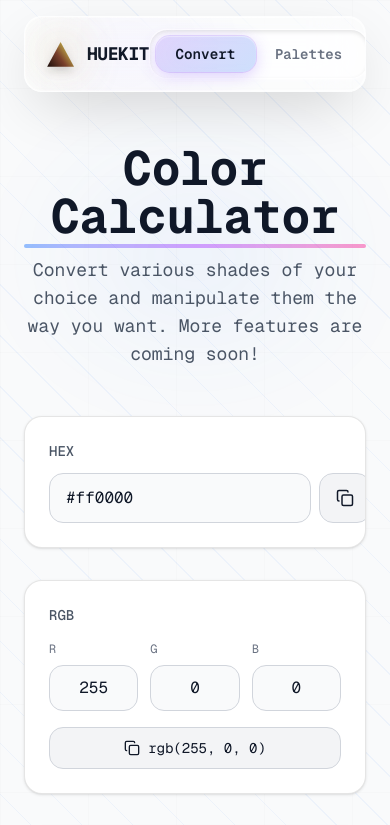
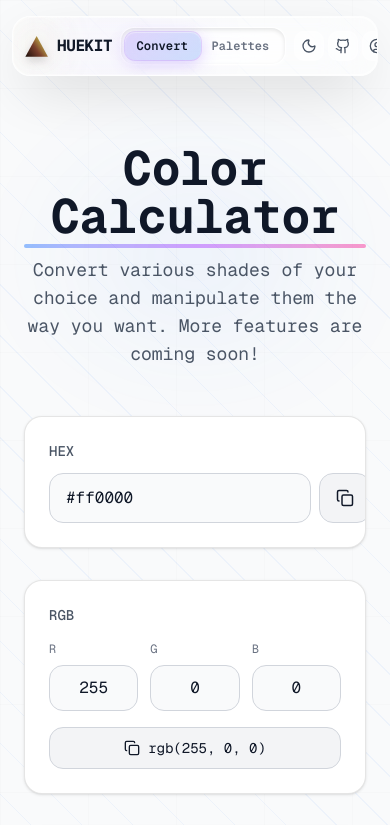
Before and after one commit to alfaaarex/huekit, a Next.js app: page / in a window 390 px wide. Shown: the top 825 px of the page. Built offline with nearby package versions, Linux system fonts and the light colour scheme; no server answers.

Commit message:
Responsive, finally!

```diff
--- a/src/components/navbar.tsx
+++ b/src/components/navbar.tsx
@@ -30,7 +30,7 @@ export default function Navbar() {
   return (
     <div
       className={`
-        fixed top-0 left-0 right-0 z-50 px-6
+        fixed top-0 left-0 right-0 z-50 px-3 sm:px-6
         transition-all duration-500 ease-out
         ${scrolled ? "translate-y-2" : "translate-y-4"}
       `}
@@ -73,10 +73,10 @@ export default function Navbar() {
           }}
         />
 
-        <div className="relative px-5 py-3">
-          <div className="flex items-center justify-between">
+        <div className="relative px-3 sm:px-5 py-2.5 sm:py-3">
+          <div className="flex items-center justify-between gap-2">
             {/* Logo section */}
-            <div className="flex items-center gap-2.5 group/logo cursor-pointer">
+            <div className="flex items-center gap-2 sm:gap-2.5 group/logo cursor-pointer">
               <div className="relative">
                 {/* Animated glow background */}
                 <div className="absolute inset-0 rounded-xl blur-xl opacity-0 group-hover/logo:opacity-70 transition-all duration-500"
@@ -85,9 +85,9 @@ export default function Navbar() {
                     animation: 'pulse 2s ease-in-out infinite'
                   }}
                 />
-                <div className="relative w-8 h-8 rounded-lg flex items-center justify-center transform group-hover/logo:scale-110 group-hover/logo:rotate-12 transition-all duration-500 ease-out">
-                  <svg width="28" height="25" viewBox="0 0 31 28" fill="none" xmlns="http://www.w3.org/2000/svg"
-                    className="drop-shadow-lg transform group-hover/logo:rotate-[-12deg] transition-transform duration-500">
+                <div className="relative w-6 h-6 sm:w-8 sm:h-8 rounded-lg flex items-center justify-center transform group-hover/logo:scale-110 group-hover/logo:rotate-12 transition-all duration-500 ease-out">
+                  <svg width="24" height="21" viewBox="0 0 31 28" fill="none" xmlns="http://www.w3.org/2000/svg"
+                    className="sm:w-[28px] sm:h-[25px] drop-shadow-lg transform group-hover/logo:rotate-[-12deg] transition-transform duration-500">
                     <path d="M15.0459 0L30.0917 27.8313H-2.95639e-05L15.0459 0Z" fill="url(#paint0_linear_102_217)"/>
                     <defs>
                       <linearGradient id="paint0_linear_102_217" x1="32.4194" y1="4.28825" x2="-3.99473" y2="30.5046" gradientUnits="userSpaceOnUse">
@@ -99,16 +99,16 @@ export default function Navbar() {
                   </svg>
                 </div>
               </div>
-              <span className={`font-bold text-lg tracking-tight font-mono ${primaryText} transition-all duration-300 group-hover/logo:tracking-wide`}>
+              <span className={`font-bold text-base sm:text-lg tracking-tight font-mono ${primaryText} transition-all duration-300 group-hover/logo:tracking-wide`}>
                 HUEKIT
               </span>
             </div>
 
             {/* Right section */}
-            <div className="flex items-center gap-3">
+            <div className="flex items-center gap-2 sm:gap-3">
               {/* Tab switcher */}
               <div className={`
-                relative flex items-center rounded-2xl p-1.5
+                relative flex items-center rounded-xl sm:rounded-2xl p-1 sm:p-1.5
                 ${darkMode ? 'bg-black/30' : 'bg-white/60'}
                 backdrop-blur-xl
                 border ${darkMode ? 'border-white/20' : 'border-white/40'}
@@ -123,9 +123,9 @@ export default function Navbar() {
                 {/* Active tab indicator with gradient border */}
                 <div
                   className={`
-                    absolute top-1.5 bottom-1.5 rounded-xl
+                    absolute top-1 sm:top-1.5 bottom-1 sm:bottom-1.5 rounded-lg sm:rounded-xl
                     transition-all duration-500 ease-out
-                    ${isPalettes ? "left-[calc(50%+3px)] right-1.5" : "left-1.5 right-[calc(50%+3px)]"}
+                    ${isPalettes ? "left-[calc(50%+2px)] sm:left-[calc(50%+3px)] right-1 sm:right-1.5" : "left-1 sm:left-1.5 right-[calc(50%+2px)] sm:right-[calc(50%+3px)]"}
                   `}
                   style={{
                     background: darkMode
@@ -140,9 +140,9 @@ export default function Navbar() {
                 <Link href="/" className="relative z-10 flex-1">
                   <button
                     className={`
-                      w-full px-5 py-2
-                      font-mono text-sm font-semibold
-                      rounded-xl
+                      w-full px-3 sm:px-5 py-1.5 sm:py-2
+                      font-mono text-xs sm:text-sm font-semibold
+                      rounded-lg sm:rounded-xl
                       transition-all duration-300
                       ${!isPalettes
                         ? `${tabActiveText} scale-[1.02]`
@@ -156,9 +156,9 @@ export default function Navbar() {
                 <Link href="/palettes" className="relative z-10 flex-1">
                   <button
                     className={`
-                      w-full px-5 py-2
-                      font-mono text-sm font-semibold
-                      rounded-xl
+                      w-full px-3 sm:px-5 py-1.5 sm:py-2
+                      font-mono text-xs sm:text-sm font-semibold
+                      rounded-lg sm:rounded-xl
                       transition-all duration-300
                       ${isPalettes
                         ? `${tabActiveText} scale-[1.02]`
@@ -171,14 +171,14 @@ export default function Navbar() {
               </div>
 
               {/* Icon buttons */}
-              <div className="flex items-center gap-1.5">
+              <div className="flex items-center gap-1 sm:gap-1.5">
                 {/* Dark mode toggle */}
                 <button
                   onClick={toggleDarkMode}
                   onMouseEnter={() => setHoveredIcon('theme')}
                   onMouseLeave={() => setHoveredIcon(null)}
                   className={`
-                    relative p-2 rounded-xl
+                    relative p-1.5 sm:p-2 rounded-lg sm:rounded-xl
                     ${darkMode ? 'bg-white/10' : 'bg-white/40'}
                     backdrop-blur-md
                     border ${darkMode ? 'border-white/20' : 'border-white/30'}
@@ -198,9 +198,9 @@ export default function Navbar() {
                     }}
                   />
                   {darkMode ? (
-                    <Sun size={18} className="relative z-10 transition-all duration-500 group-hover/icon:rotate-180 group-hover/icon:text-yellow-400" />
+                    <Sun size={16} className="sm:w-[18px] sm:h-[18px] relative z-10 transition-all duration-500 group-hover/icon:rotate-180 group-hover/icon:text-yellow-400" />
                   ) : (
-                    <Moon size={18} className="relative z-10 transition-all duration-500 group-hover/icon:rotate-[-30deg] group-hover/icon:text-indigo-500" />
+                    <Moon size={16} className="sm:w-[18px] sm:h-[18px] relative z-10 transition-all duration-500 group-hover/icon:rotate-[-30deg] group-hover/icon:text-indigo-500" />
                   )}
                 </button>
 
@@ -210,7 +210,7 @@ export default function Navbar() {
                     onMouseEnter={() => setHoveredIcon('github')}
                     onMouseLeave={() => setHoveredIcon(null)}
                     className={`
-                      relative p-2 rounded-xl
+                      relative p-1.5 sm:p-2 rounded-lg sm:rounded-xl
                       ${darkMode ? 'bg-white/10' : 'bg-white/40'}
                       backdrop-blur-md
                       border ${darkMode ? 'border-white/20' : 'border-white/30'}
@@ -226,7 +226,7 @@ export default function Navbar() {
                         background: 'radial-gradient(circle at center, rgba(139, 92, 246, 0.25), transparent 70%)',
                       }}
                     />
-                    <Github size={18} className="relative z-10 transition-all duration-500 group-hover/icon:rotate-[360deg]" />
+                    <Github size={16} className="sm:w-[18px] sm:h-[18px] relative z-10 transition-all duration-500 group-hover/icon:rotate-[360deg]" />
                   </button>
                 </Link>
 
@@ -236,7 +236,7 @@ export default function Navbar() {
                     onMouseEnter={() => setHoveredIcon('profile')}
                     onMouseLeave={() => setHoveredIcon(null)}
                     className={`
-                      relative p-2 rounded-xl
+                      relative p-1.5 sm:p-2 rounded-lg sm:rounded-xl
                       ${darkMode ? 'bg-white/10' : 'bg-white/40'}
                       backdrop-blur-md
                       border ${darkMode ? 'border-white/20' : 'border-white/30'}
@@ -252,7 +252,7 @@ export default function Navbar() {
                         background: 'radial-gradient(circle at center, rgba(59, 130, 246, 0.25), transparent 70%)',
                       }}
                     />
-                    <UserCircle size={18} className="relative z-10 transition-all duration-500 group-hover/icon:scale-110" />
+                    <UserCircle size={16} className="sm:w-[18px] sm:h-[18px] relative z-10 transition-all duration-500 group-hover/icon:scale-110" />
                   </button>
                 </Link>
               </div>
```
